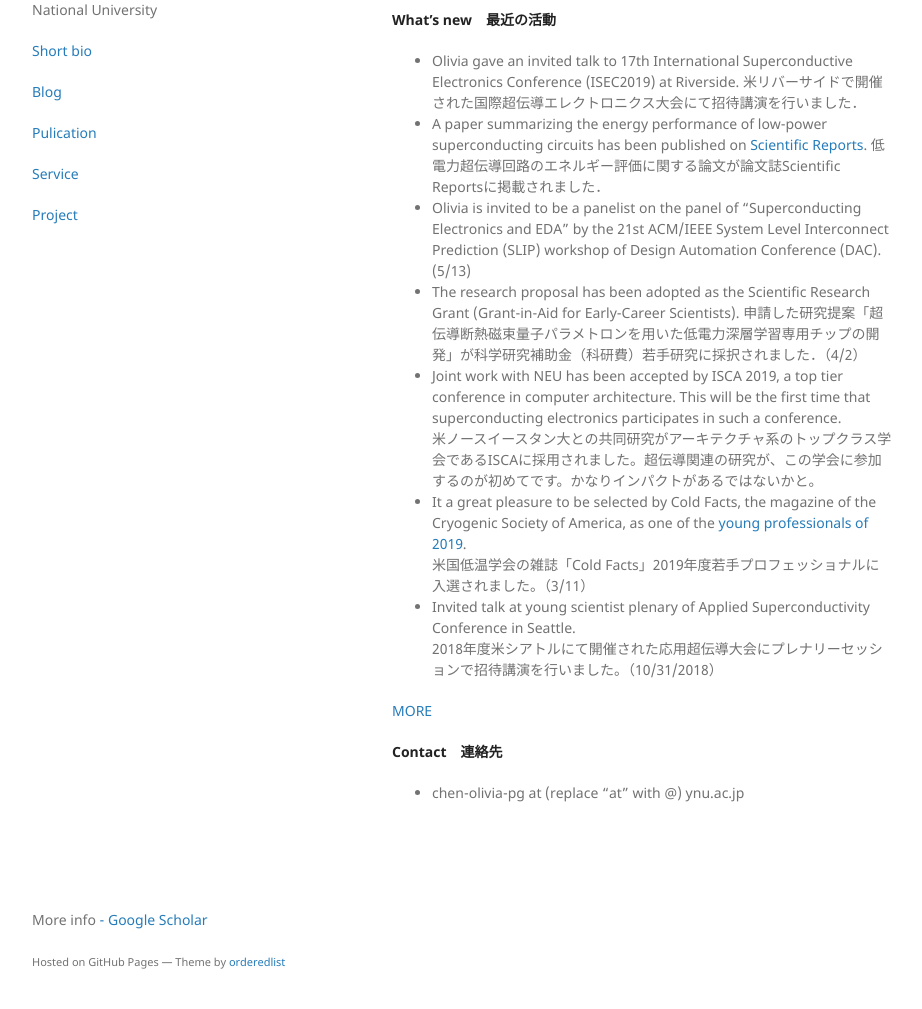
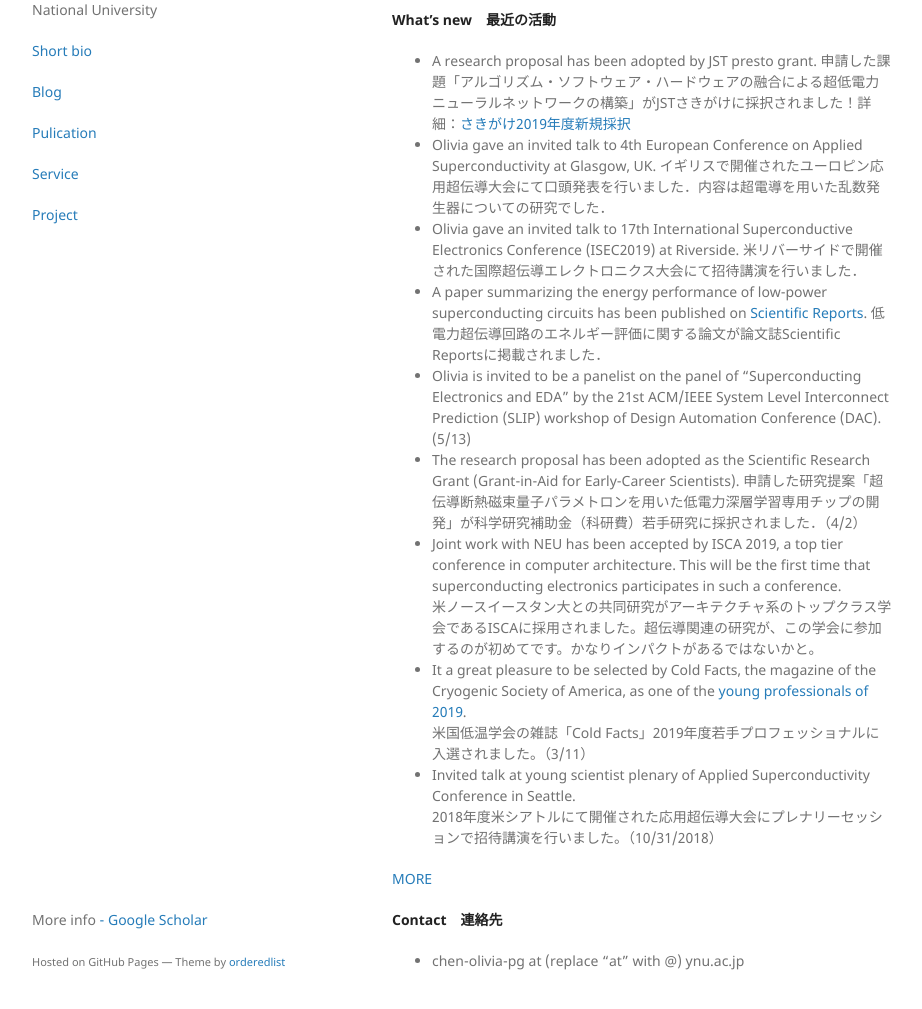
Before and after one commit to OC-sudo/homepage, a Jekyll site: the page built from index.md, in a window 1280 px wide and 1319 px high. Shown: the part 278-1287 px from the top of the window, without its empty margins (178-1100 px from the left). Built offline with Jekyll 4.4.1, drawn with Linux system fonts in a browser that asks for light colours.

Commit message:
hp updated

```diff
--- a/index.md
+++ b/index.md
@@ -11,6 +11,8 @@ layout: default
 * Electrical cell modeling for beyond-CMOS technologies　新デバイスのセルモデリング
 
 **What's new　最近の活動**
+* A research proposal has been adopted by JST presto grant. 申請した課題「アルゴリズム・ソフトウェア・ハードウェアの融合による超低電力ニューラルネットワークの構築」がJSTさきがけに採択されました！詳細：[さきがけ2019年度新規採択](https://www.jst.go.jp/kisoken/presto/application/2019/190919/190919presto.pdf?fbclid=IwAR10L3j8JDj6lXITmNgMJMPVJ3Huh0SYYd3pAwc-gVl8LkHXIwWbUEGdbj8)
+* Olivia gave an invited talk to 4th European Conference on Applied Superconductivity at Glasgow, UK. イギリスで開催されたユーロピン応用超伝導大会にて口頭発表を行いました．内容は超電導を用いた乱数発生器についての研究でした．
 * Olivia gave an invited talk to 17th International Superconductive Electronics Conference (ISEC2019) at Riverside. 米リバーサイドで開催された国際超伝導エレクトロニクス大会にて招待講演を行いました．
 * A paper summarizing the energy performance of low-power superconducting circuits has been published on [Scientific Reports](https://www.nature.com/articles/s41598-019-46595-w). 低電力超伝導回路のエネルギー評価に関する論文が論文誌Scientific Reportsに掲載されました．
 * Olivia is invited to be a panelist on the panel of “Superconducting Electronics and EDA” by the 21st ACM/IEEE System Level Interconnect Prediction (SLIP) workshop of Design Automation Conference (DAC). (5/13)
```
Also changed, not shown: 2 other files.
